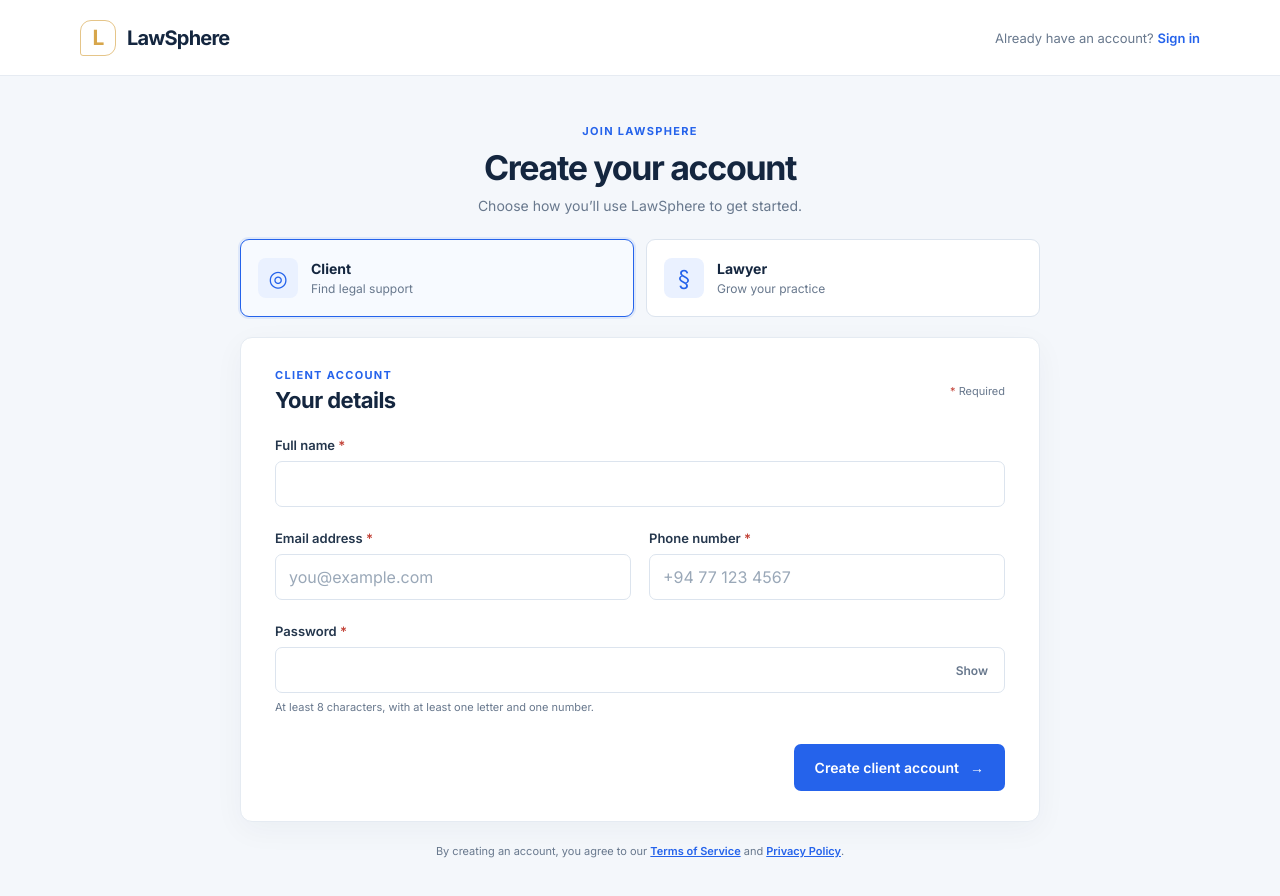
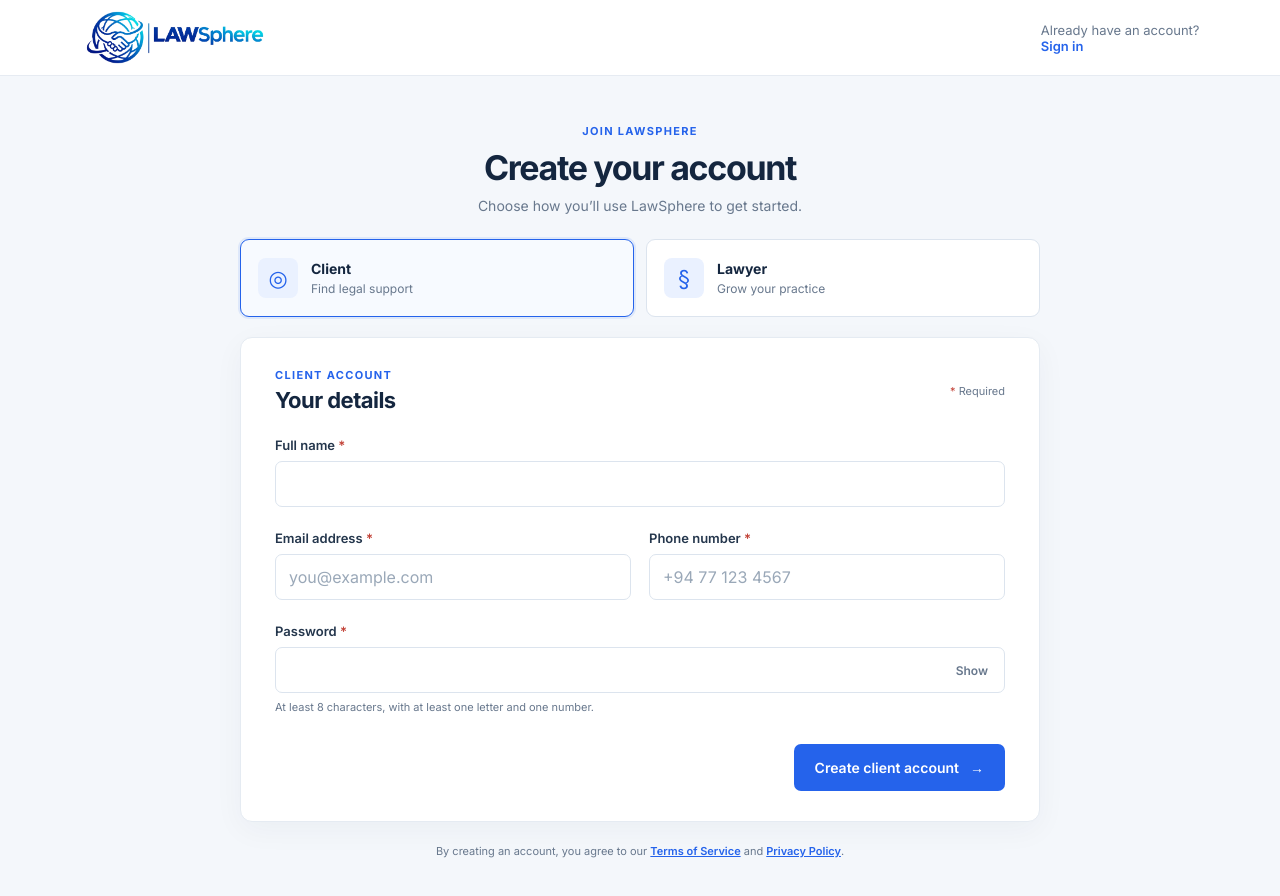
Before and after one commit to hiyaragesavindu2003/Lawsphere1.0, a plain HTML site: page register.html in a window 1280 px wide. Drawn offline with Linux system fonts and the light colour scheme.

Commit message:
Update registration page: replace brand mark with logo image and remove prototype note

```diff
--- a/register.html
+++ b/register.html
@@ -11,7 +11,7 @@
 <body class="form-page">
   <header class="site-header">
     <a class="brand brand-dark" href="index.html" aria-label="LawSphere home">
-      <span class="brand-mark" aria-hidden="true">L</span><span>LawSphere</span>
+      <img class="brand-logo" src="assets/images/lawsphere-logo.png" alt="LawSphere">
     </a>
     <p>Already have an account? <a href="index.html">Sign in</a></p>
   </header>
@@ -172,7 +172,6 @@
           </div>
         </fieldset>
 
-        <p class="prototype-note">This is a frontend prototype. Form details and selected documents are not sent or saved.</p>
         <div class="form-actions">
           <button class="button button-primary" type="submit">Submit lawyer application <span aria-hidden="true">→</span></button>
         </div>
```
